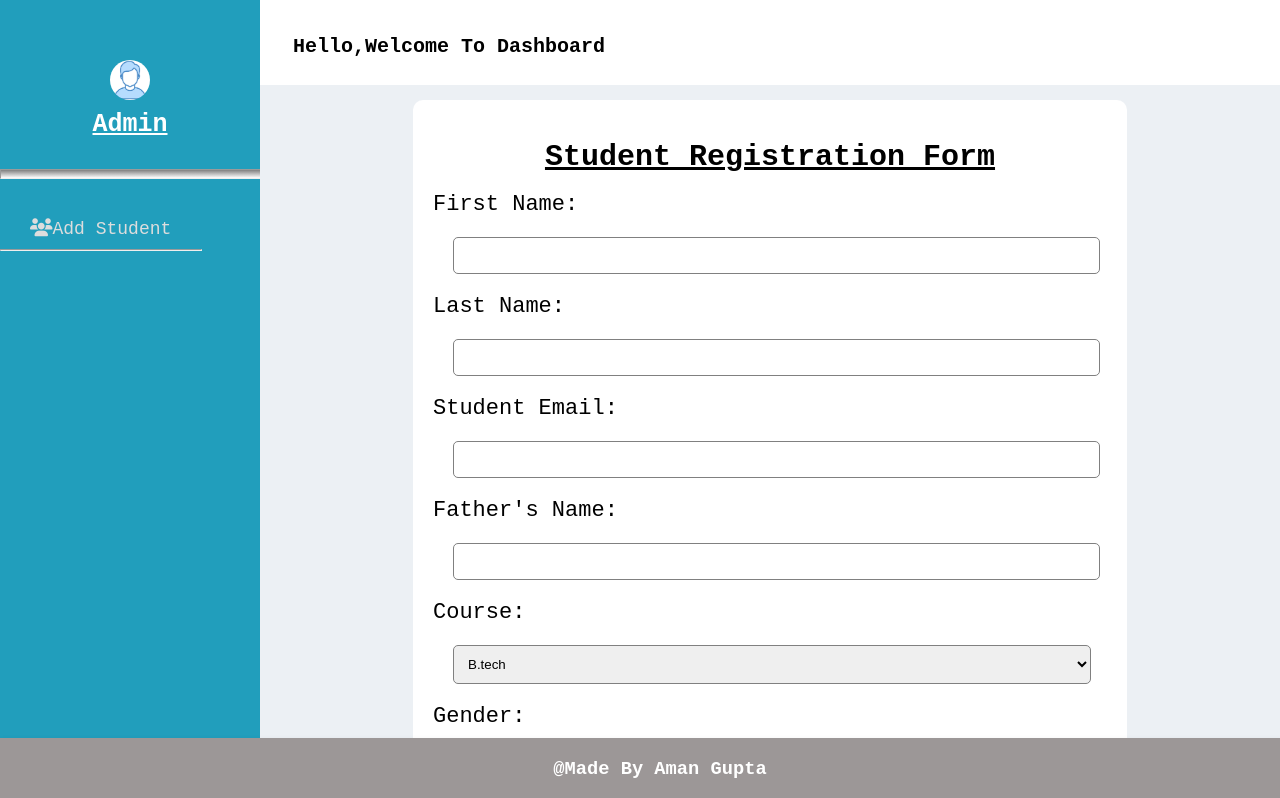
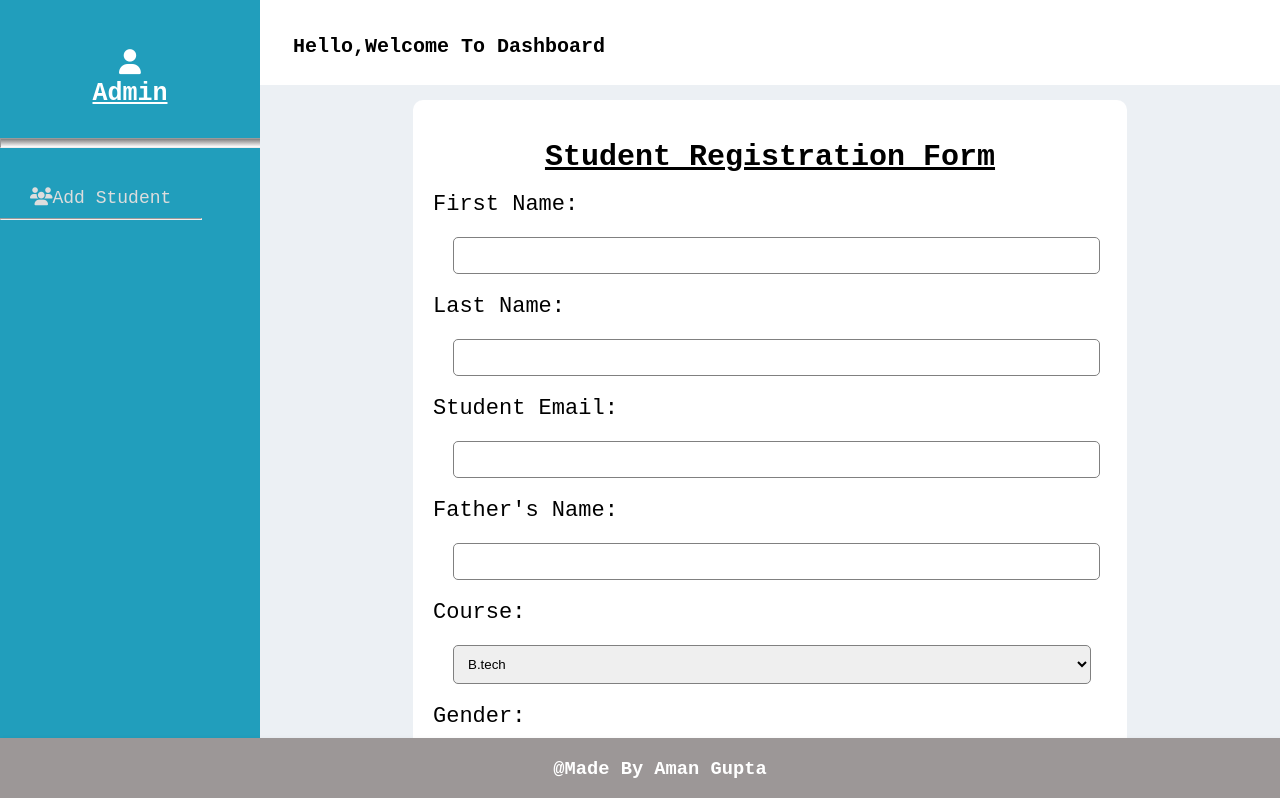
Before and after one commit to amanbhai1/Student-Registration-Form-By-Aman-Gupta, a website: page public/index.html in a window 1280 px wide. Shown: the top 798 px of the page. Drawn offline with Linux system fonts and the light colour scheme.

Commit message:
Update index.html

```diff
--- a/public/index.html
+++ b/public/index.html
@@ -200,7 +200,7 @@ footer{
 
     <div class="sidebar">
         <div class="header">
-          <h2><img src="face.png"> <u>Admin</u></h2>
+          <h2><i class="fa-solid fa-user"></i><br><u>Admin</u></h2>
           <hr>
         </div>
         <div class="links">
```
